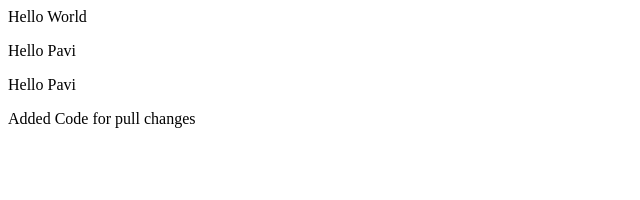
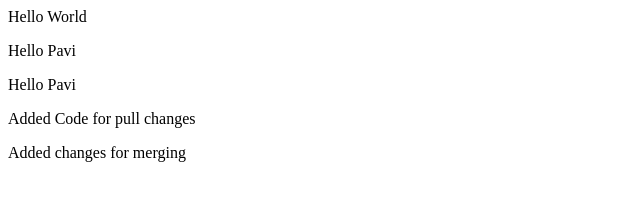
Before and after one commit to pavitra1329/myfirstgit, a plain HTML site: page index.html in a window 1280 px wide. Shown: the whole page, without its empty margins (0-640 px from the left). Drawn offline with Linux system fonts and the light colour scheme.

Commit message:
Adding changes for merging

```diff
--- a/index.html
+++ b/index.html
@@ -14,5 +14,6 @@
         <div class="pavi">Hello Pavi</div>
     </p>
     <p>Added Code for pull changes</p>
+    <p>Added changes for merging</p>
 </body>
 </html>
```
